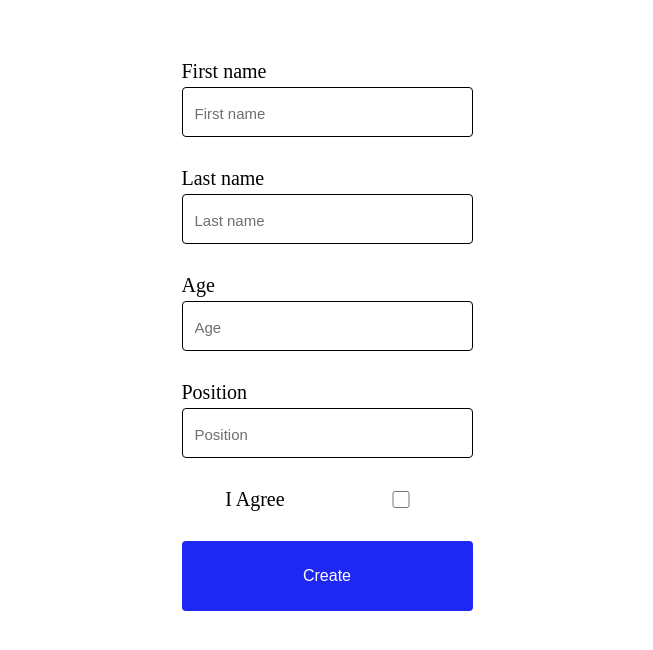
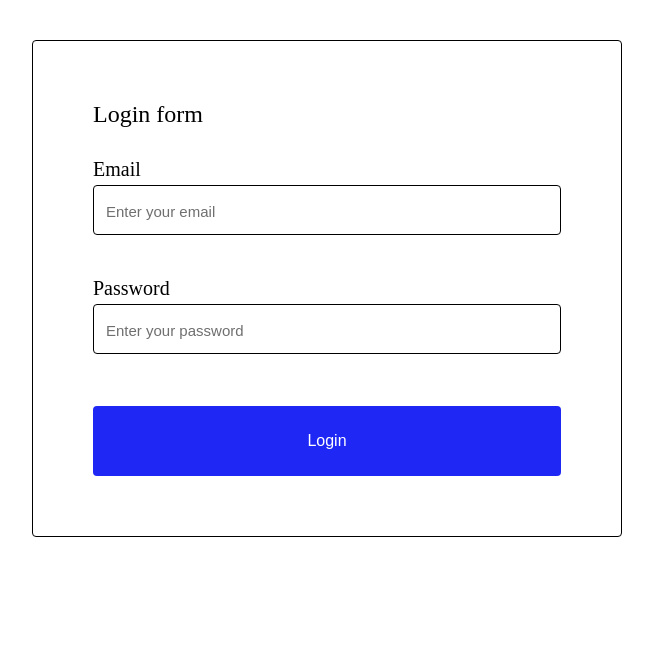
Before and after one commit to SchneiderIrene/TypeScript_fr_pro, a React (Create React App) app: page / in a window 1280 px wide. Shown: the top 650 px of the page, without its empty margins (313-966 px from the left). Built offline with nearby package versions, Linux system fonts and the light colour scheme.

Commit message:
Lesson12

```diff
--- a/package.json
+++ b/package.json
@@ -15,10 +15,12 @@
     "formik": "^2.4.6",
     "react": "^18.2.0",
     "react-dom": "^18.2.0",
+    "react-router-dom": "^6.23.0",
     "react-scripts": "5.0.1",
     "typescript": "^4.9.5",
     "uuid": "^9.0.1",
-    "web-vitals": "^2.1.4"
+    "web-vitals": "^2.1.4",
+    "yup": "^1.4.0"
   },
   "scripts": {
     "start": "react-scripts start",
--- a/src/App.tsx
+++ b/src/App.tsx
@@ -1,12 +1,16 @@
 import GlobalStyles from 'globalStyles/GlobalStyles';
-import Homework11 from 'homeworks/Homewowork11/Homework11';
+import Layout from 'components/Layout/Layout';
+
+import Lesson12 from 'lessons/Lesson12/Lesson12';
+
 
 
 function App() {
   return (
    <>
       <GlobalStyles/>
-      <Homework11/>
+      <Layout/>
+      <Lesson12/>
    </>
   );
 }
--- a/src/components/EmployeeForm/EmployeeForm.tsx
+++ b/src/components/EmployeeForm/EmployeeForm.tsx
@@ -69,7 +69,7 @@ function EmployeeForm() {
         />
       </CheckBoxContainer>
 
-      <Button name="Create" type="submit" />
+      <Button name="Create" type="submit" disabled={!formik.values.checkbox}/>
     </EmployeeFormComponent>
   );
 }
--- a/src/components/Input/Input.tsx
+++ b/src/components/Input/Input.tsx
@@ -1,8 +1,8 @@
 
 import { InputProps } from "./types";
-import {InputComponentContainer, InputComponentLabel, InputComponent} from './styles'
+import {InputComponentContainer, InputComponentLabel, InputComponent, ErrorMessage} from './styles'
 
-function Input({ name, type = "text", placeholder, label, onInputChange, value }: InputProps) {
+function Input({ name, type = "text", placeholder, label, onInputChange, value, error }: InputProps) {
   return (
     <InputComponentContainer>
       <InputComponentLabel>{label}</InputComponentLabel>
@@ -11,6 +11,7 @@ function Input({ name, type = "text", placeholder, label, onInputChange, value }
         placeholder={placeholder}
         onChange={onInputChange}
         value={value}/>
+        <ErrorMessage>{error}</ErrorMessage>
     </InputComponentContainer>
   );
 }
--- a/src/components/Input/styles.ts
+++ b/src/components/Input/styles.ts
@@ -26,3 +26,9 @@ export const InputComponentContainer  = styled.div`
      font-size: 15px;
    }
   `
+
+  export const ErrorMessage = styled.p`
+  color: red;
+  font-size: 16px;
+  height: 18px;
+  `
--- a/src/components/Input/types.ts
+++ b/src/components/Input/types.ts
@@ -6,5 +6,6 @@ export interface InputProps {
   placeholder?: string;
   label?: string;
   value: string;
+  error?: string | undefined;
   onInputChange?: (event: ChangeEvent<HTMLInputElement>) => void
 }
--- /dev/null
+++ b/src/components/Layout/Layout.tsx
@@ -0,0 +1,14 @@
+
+import {LayoutComponent,Header, Main, Footer } from './styles'
+
+function Layout(){
+    return(
+<LayoutComponent>
+    <Header></Header>
+    <Main></Main>
+    <Footer></Footer>
+</LayoutComponent>
+    )
+}
+
+export default Layout;
--- /dev/null
+++ b/src/components/Layout/styles.ts
@@ -0,0 +1,6 @@
+import styled from "@emotion/styled";
+
+export const LayoutComponent = styled.div``
+export const Header = styled.div``
+export const Main = styled.div``
+export const Footer = styled.div``
--- a/src/components/LoginForm/LoginForm.tsx
+++ b/src/components/LoginForm/LoginForm.tsx
@@ -1,18 +1,32 @@
 import Input from "components/Input/Input";
 import Button from "components/Button/Button";
 import {Loginform, LoginformName, InputsContainer} from './styles';
-import {LoginFormValues} from './types';
+import {LoginFormValues, LOGIN_FIELD_NAMES} from './types';
 
 import { useFormik } from "formik";
+import * as Yup from 'yup';
 
 
 function LoginForm() {
 
+  const shema = Yup.object().shape({
+    [LOGIN_FIELD_NAMES.EMAIL]: Yup.string().required('Fieid email required').email('Field type email'),
+   // [LOGIN_FIELD_NAMES.PASSWORD]: Yup.string().required('Fieid password required'),
+    [LOGIN_FIELD_NAMES.PASSWORD]: Yup.number()
+    .typeError('enter number')
+    .required('Fieid password required')
+    .max(10, 'Max 10 symbols')
+    .min(3, 'Min 3 simbols'),
+  })
+
 const formik = useFormik({
   initialValues: {
-email: '',
-password: '',
+[LOGIN_FIELD_NAMES.EMAIL]: '',
+[LOGIN_FIELD_NAMES.PASSWORD]: '',
   } as LoginFormValues,
+  validationSchema: shema,
+  validateOnChange: false,
+  validateOnMount: false,
   onSubmit: (values: LoginFormValues)=>{
     console.log(values);
   }
@@ -26,20 +40,21 @@ console.log(formik);
       <LoginformName>Login form</LoginformName>
       <InputsContainer>
         <Input
-          name="email"
-          type="email"
+          name={LOGIN_FIELD_NAMES.EMAIL}
           placeholder="Enter your email"
           label="Email"
           onInputChange={formik.handleChange}
-          value={formik.values.email}
+          value={formik.values[LOGIN_FIELD_NAMES.EMAIL]}
+          error={formik.errors[LOGIN_FIELD_NAMES.EMAIL]}
         />
         <Input
-          name="password"
+          name={LOGIN_FIELD_NAMES.PASSWORD}
           type="password"
           placeholder="Enter your password"
           label="Password"
           onInputChange={formik.handleChange}
-          value={formik.values.password}
+          value={formik.values[LOGIN_FIELD_NAMES.PASSWORD]}
+          error={formik.errors[LOGIN_FIELD_NAMES.PASSWORD]}
         />
       </InputsContainer>
       <Button type="submit" name="Login" />
--- a/src/components/LoginForm/types.ts
+++ b/src/components/LoginForm/types.ts
@@ -2,3 +2,8 @@ export interface LoginFormValues{
     email: string,
     password: string
 }
+
+export enum LOGIN_FIELD_NAMES {
+    EMAIL = 'email',
+    PASSWORD = 'password'
+}
--- /dev/null
+++ b/src/lessons/Lesson12/Lesson12.tsx
@@ -0,0 +1,12 @@
+import LoginForm from "components/LoginForm/LoginForm"
+
+import {Lesson12Component} from './styles'
+
+function Lesson12(){
+    return(
+        <Lesson12Component>
+          <LoginForm/>
+        </Lesson12Component>
+    )
+}
+export default Lesson12
--- /dev/null
+++ b/src/lessons/Lesson12/styles.ts
@@ -0,0 +1,10 @@
+import styled from "@emotion/styled";
+
+
+export const Lesson12Component = styled.div`
+ display: flex;
+ flex-direction: column;
+ align-items: center;
+ gap: 30px;
+ padding: 40px;
+`
```
Also changed, not shown: 1 other file (tests, documents, lock files or other folders).
